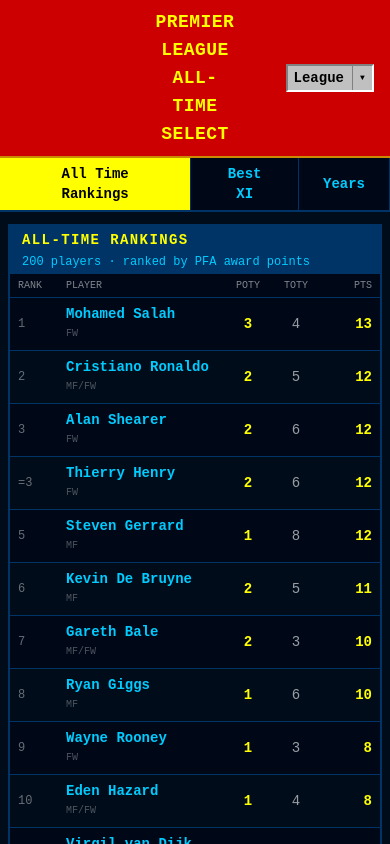
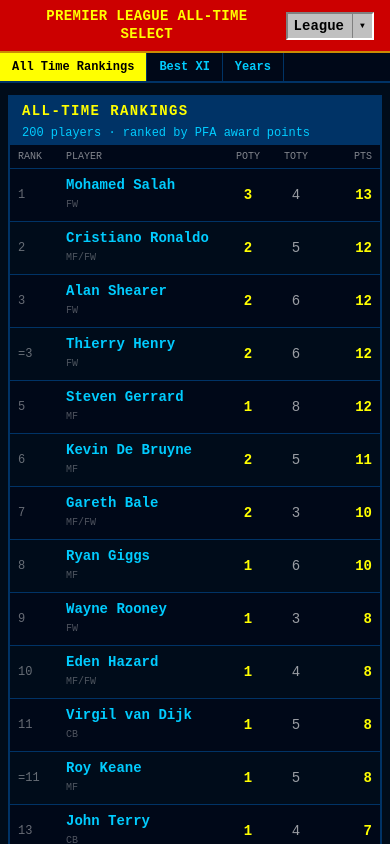
Before and after one commit to ralphcollett/best-of-prem, a React (Vite) app: page / in a window 390 px wide. Shown: the top 844 px of the page. Built offline with nearby package versions, Linux system fonts and the light colour scheme.

Commit message:
Make title fit on 1 line for better iphone display.

```diff
--- a/src/App.tsx
+++ b/src/App.tsx
@@ -41,13 +41,13 @@
   return (
     <div className="min-h-screen bg-cm-bg font-mono text-white">
       {/* Title bar */}
-      <div className="bg-cm-red border-b-2 border-yellow-600 px-4 py-2 flex items-center justify-between">
-        <div className="w-40" />
-        <h1 className="text-cm-yellow font-bold text-lg uppercase tracking-wide text-center flex-1">
+      <div className="bg-cm-red border-b-2 border-yellow-600 px-4 py-2 flex items-center justify-between gap-2">
+        <div className="hidden sm:block sm:w-40 shrink-0" />
+        <h1 className="text-cm-yellow font-bold text-sm sm:text-lg uppercase tracking-wide text-center flex-1 leading-tight">
           {league === 'pl' ? 'Premier League' : "Women's Super League"} All-Time Select
         </h1>
         {/* League dropdown */}
-        <div className="w-40 flex justify-end">
+        <div className="shrink-0 sm:w-40 flex justify-end">
           <div ref={leagueRef} className="relative flex items-center gap-2">
             <div
               className="relative inline-flex items-stretch text-black text-xs font-mono cursor-pointer"
@@ -93,7 +93,7 @@
           <button
             key={t}
             onClick={() => setTab(t)}
-            className={`px-6 py-1.5 text-sm font-bold border-r border-cm-border transition-none ${
+            className={`px-3 sm:px-6 py-1.5 text-xs sm:text-sm font-bold border-r border-cm-border transition-none ${
               tab === t
                 ? 'bg-cm-yellow text-black'
                 : 'text-cm-cyan hover:bg-cm-border'
```
